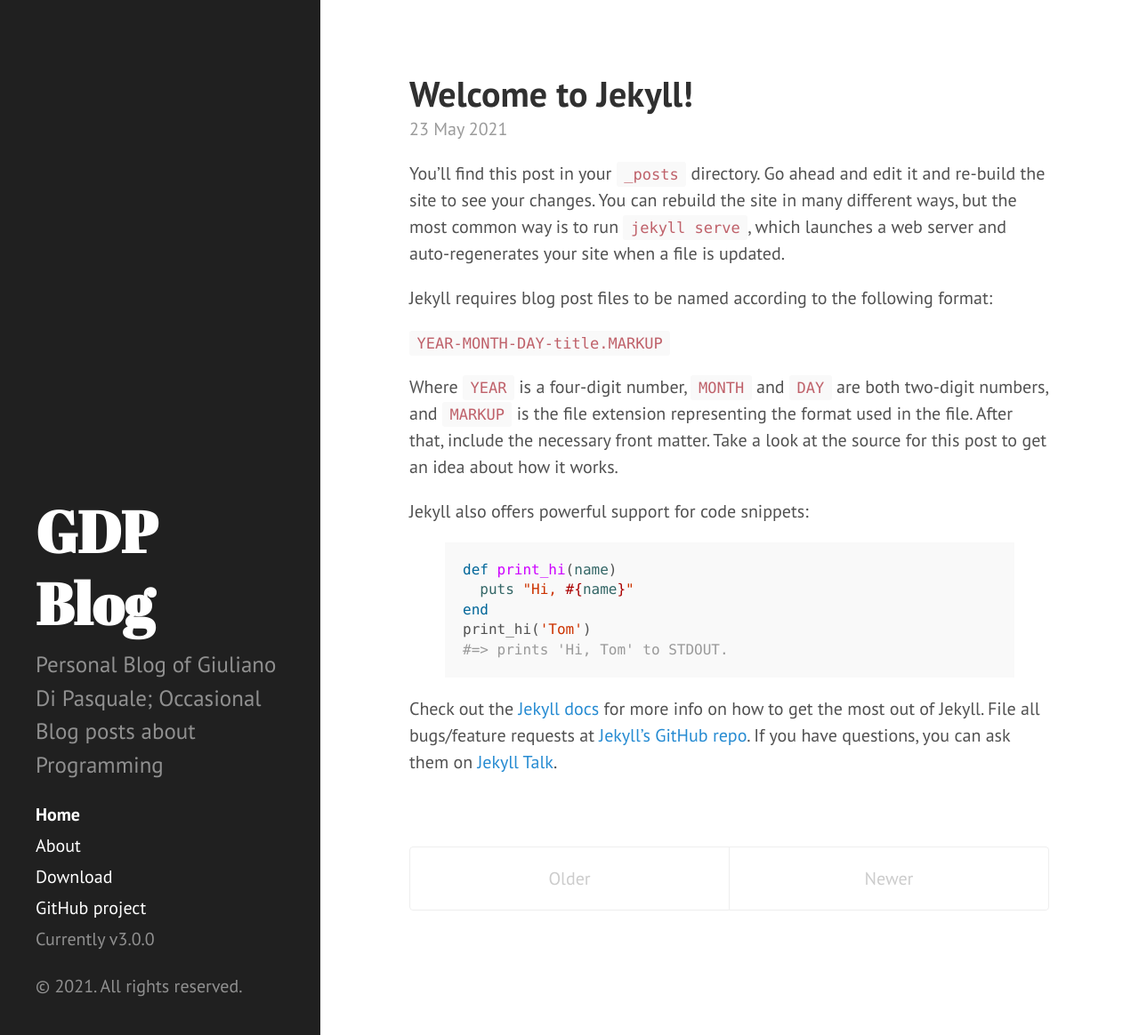
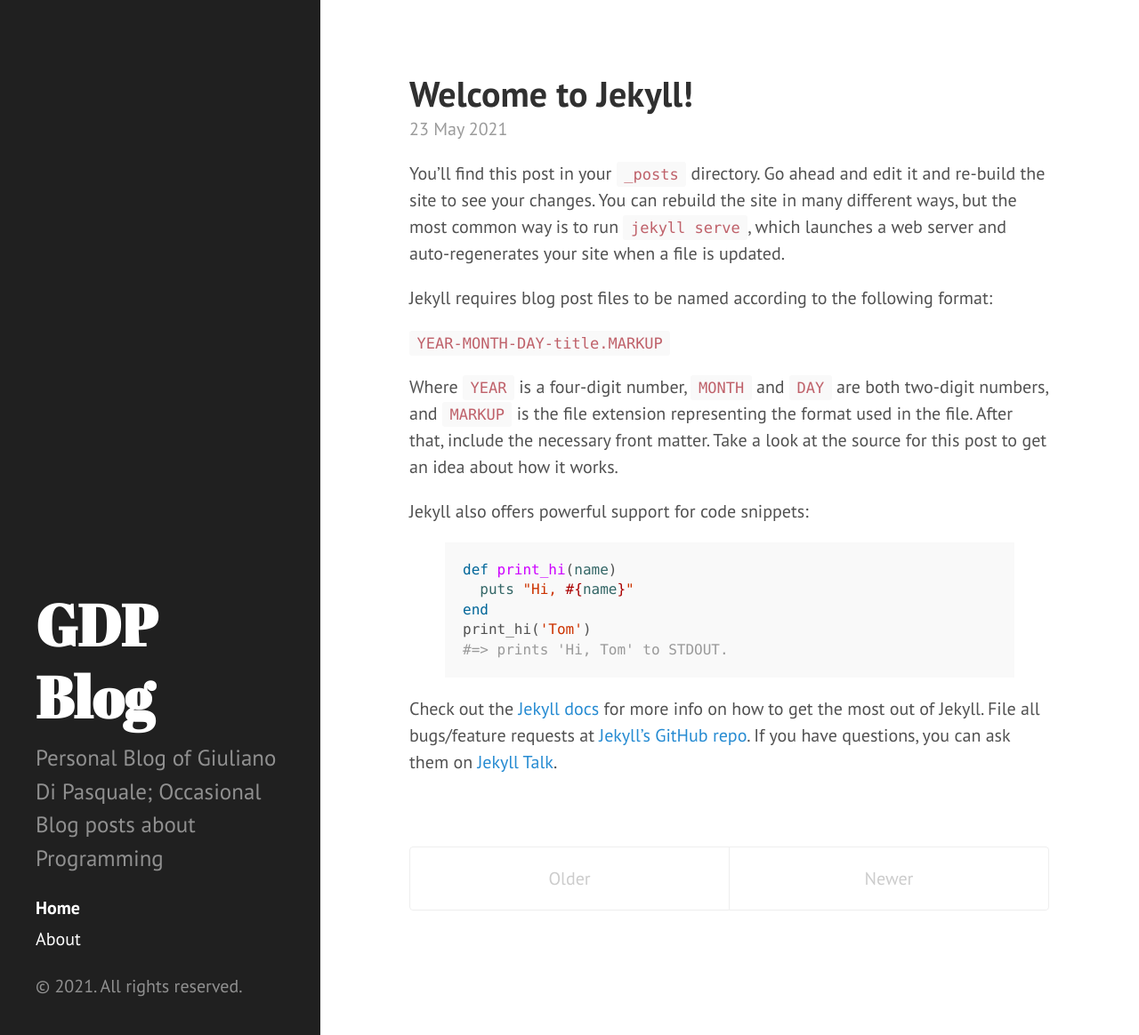
Before and after one commit to Nooby/nooby.github.io, a Jekyll site: the page built from index.html, in a window 1280 px wide and 1164 px high. Shown: the whole window at 89% size. Built offline with Jekyll 4.4.1, drawn with Linux system fonts in a browser that asks for light colours; the list of posts is cut into pages by our own code.

Commit message:
fixup! Fix home link

```diff
--- a/_config.yml
+++ b/_config.yml
@@ -15,6 +15,3 @@ author:
 plugins:
   - jekyll-paginate
   - jekyll-gist
-
-# Custom vars
-version:          3.0.0
--- a/_includes/sidebar.html
+++ b/_includes/sidebar.html
@@ -10,7 +10,7 @@
     </div>
 
     <nav class="sidebar-nav">
-      <a class="sidebar-nav-item{% if page.title == "Home" %} active{% endif %}" href="{{ site.baseurl }}">Home</a>
+      <a class="sidebar-nav-item{% if page.title == "Home" %} active{% endif %}" href="{{ site.baseurl | absolute_url }}">Home</a>
 
       {% comment %}
         The code below dynamically generates a sidebar nav of pages with
@@ -26,9 +26,6 @@
         {% endif %}
       {% endfor %}
 
-      <a class="sidebar-nav-item" href="{{ site.github.repo }}/archive/v{{ site.version }}.zip">Download</a>
-      <a class="sidebar-nav-item" href="{{ site.github.repo }}">GitHub project</a>
-      <span class="sidebar-nav-item">Currently v{{ site.version }}</span>
     </nav>
 
     <p>&copy; {{ site.time | date: '%Y' }}. All rights reserved.</p>
```
